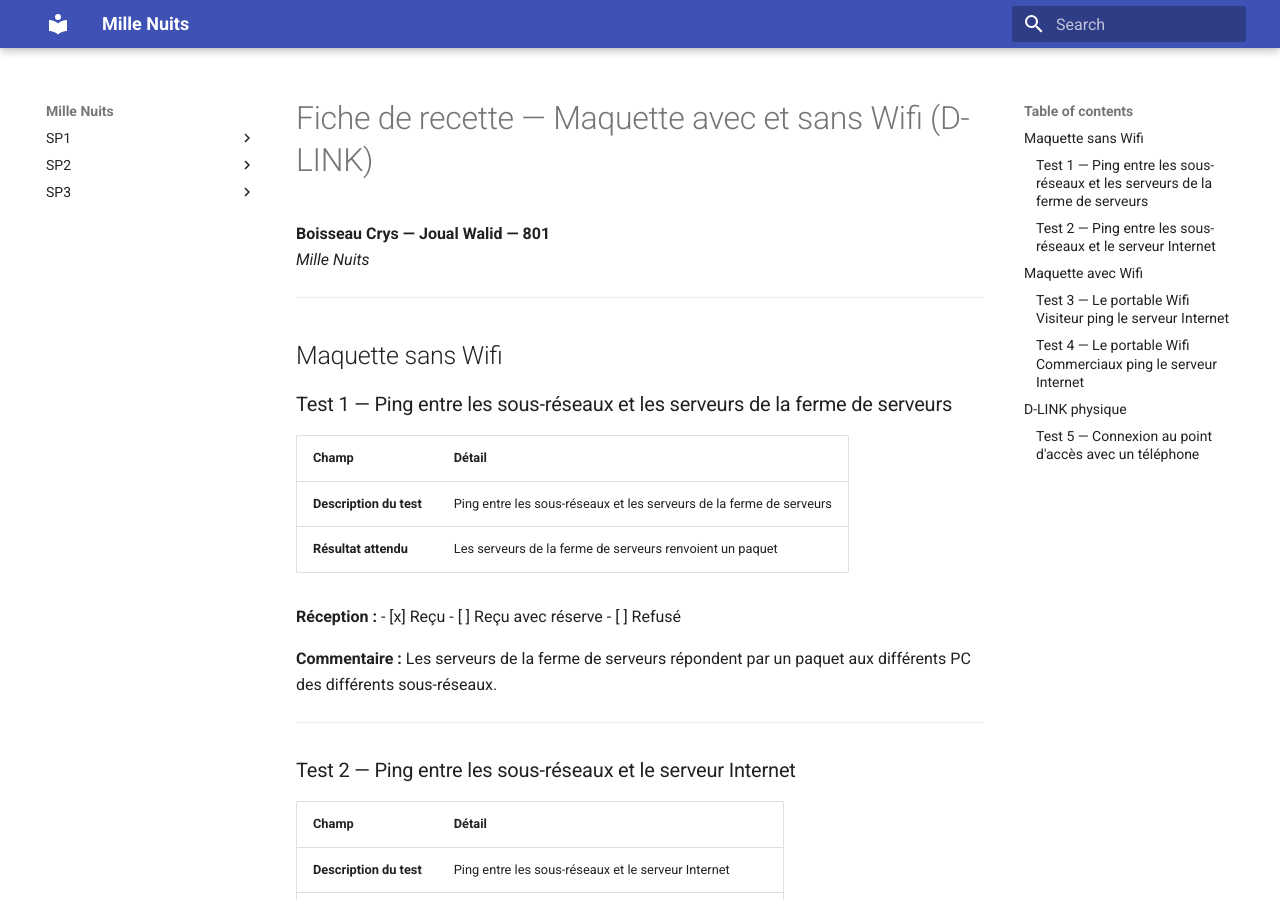
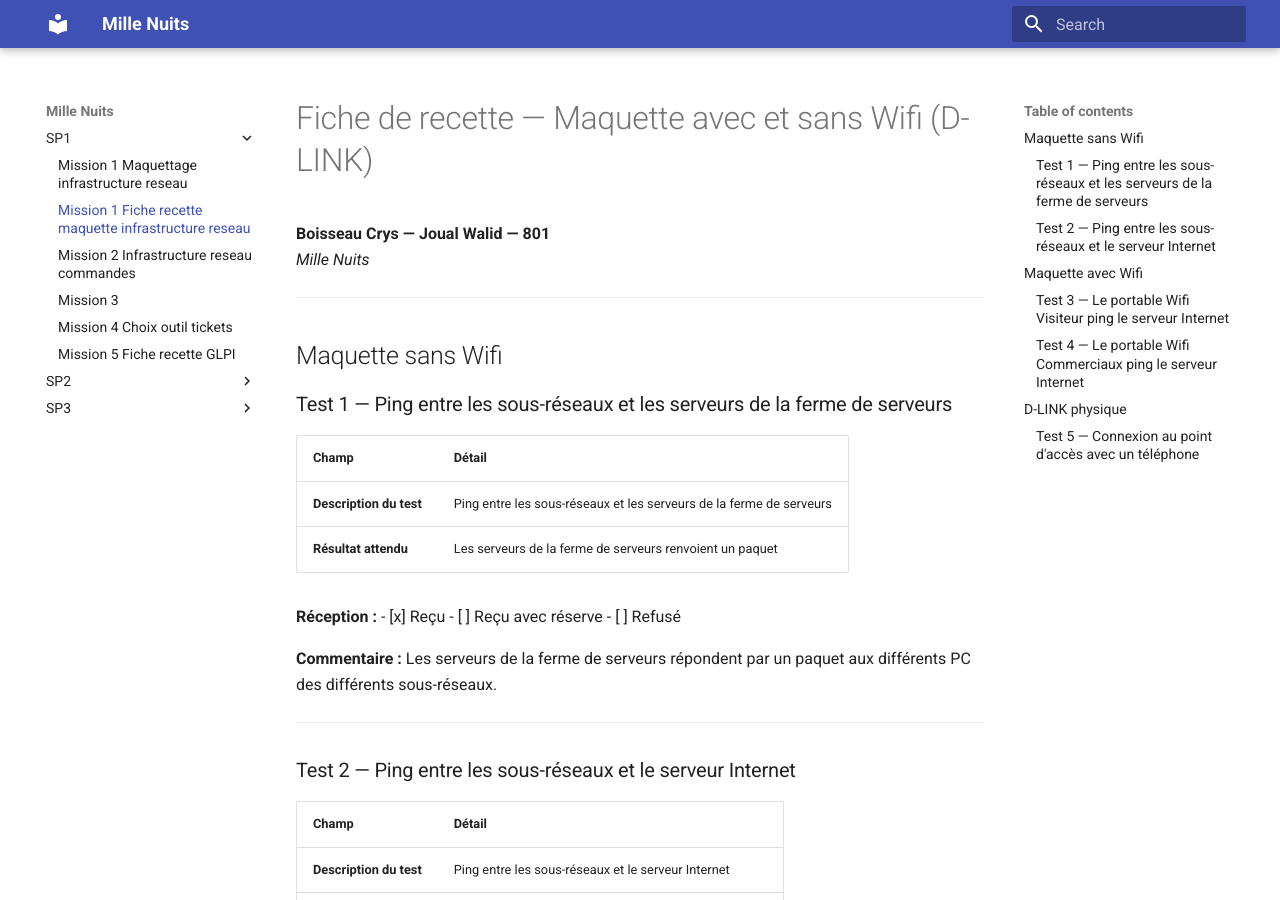
Before and after one commit to WALID163/MilleNuits-mkdocs, an MkDocs documentation site: the page built from docs/Mission1.1 sp1.md, in a window 1280 px wide and 900 px high. Built offline with MkDocs 1.6.1 and Material for MkDocs 9.7.7, drawn with Linux system fonts in a browser that asks for light colours.

Commit message:
Update mkdocs.yml

```diff
--- a/mkdocs.yml
+++ b/mkdocs.yml
@@ -4,7 +4,8 @@ theme:
   name: material
 nav:
   - SP1:
-    - Mission 1 Maquettage infrastructure reseau: Mission_1_Maquettage_infrastructure_reseau.md
+    - Mission 1 Maquettage infrastructure reseau: Mission 1 sp1.md
+    - Mission 1 Fiche recette maquette infrastructure reseau: Mission1.1 sp1.md
     - Mission 2 Infrastructure reseau commandes: Mission 2 sp1.md
     - Mission 3: Mission 3 sp1.md
     - Mission 4 Choix outil tickets: Mission 4 sp1.md
```
